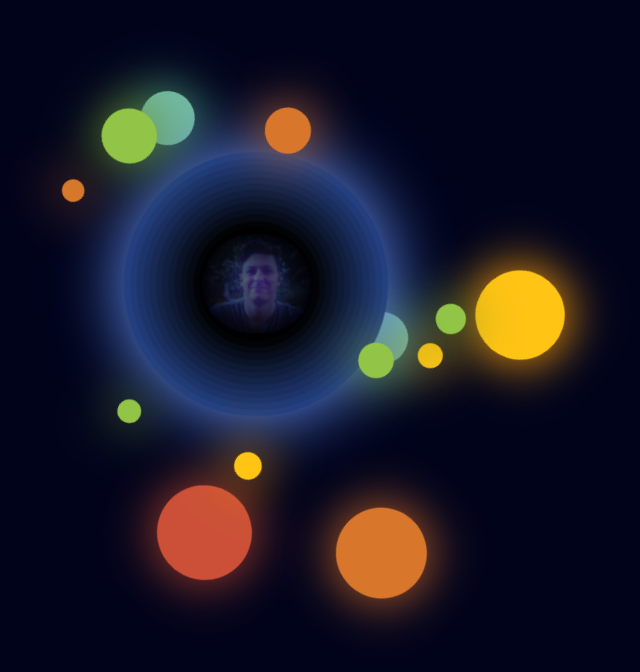
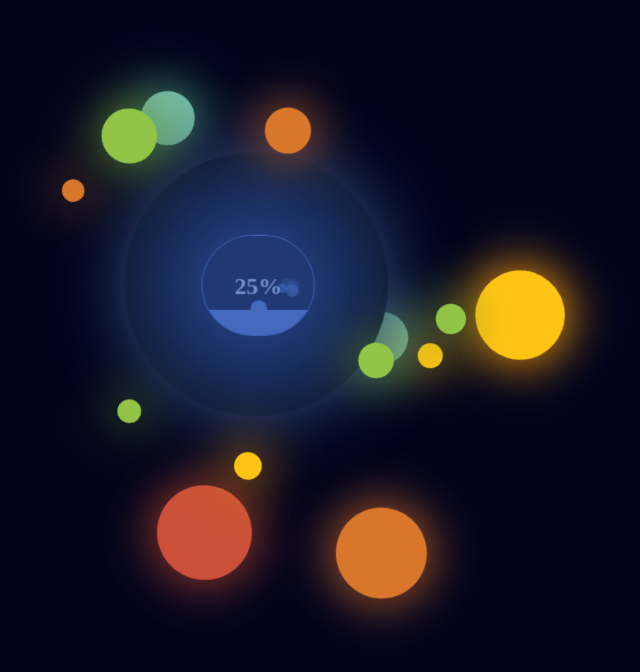
Before and after one commit to AdamBanham/personal-webpage-stack, a Vue app in the folder frontend/: page / in a window 1280 px wide. Shown: the part 116-788 px from the top of the page, without its empty margins (384-1024 px from the left). Built offline with nearby package versions, Linux system fonts and the light colour scheme.

Commit message:
now with some wavy bubles

```diff
--- a/frontend/src/components/home/faceHolder/faceHolder.vue
+++ b/frontend/src/components/home/faceHolder/faceHolder.vue
@@ -1,9 +1,33 @@
 <template>
   <div class="face-holder">
-        <div class="circle" v-for="i in Array.from({length:13}, (x,i) => i)" :key="i"></div>
-        <div class="circle face" />
+    <div
+      v-for="i in Array.from({length:13}, (x,i) => i)"
+      :key="i"
+      class="circle"
+    />
+    <div class="circle face">
+      <p class="progress">
+        25%
+      </p>
+      <div class="wave">
+        <div
+          class="blob blob-fg"
+        />
+        <div
+          class="blob blob-fg"
+        />
+        <div
+          class="blob blob-fg"
+        />
+        <div
+          class="blob blob-fg"
+        />
+        <div
+          class="blob blob-fg"
+        />
+      </div>
+    </div>
   </div>
-
 </template>
 
 <script>
@@ -14,6 +38,8 @@ name: "FaceHolder"
 
 <style lang="sass" scoped>
 @import "@/styles/colours.sass"
+@import "@/styles/animations.sass"
+
 .face-holder
     position: relative
     height: 400px
@@ -26,6 +52,7 @@ name: "FaceHolder"
     border-radius: 200px
     top: 0
     left: 0
+    filter: brightness(50%)
     position: absolute
     &:nth-child(1)
         box-shadow: 0 0 100px 10px $blue-4
@@ -33,23 +60,63 @@ name: "FaceHolder"
     $d : 19
     .circle
         &:nth-child(#{$i+1})
-            filter: brightness((100% - ($i) *($d/2.2)))
+            filter: brightness((50% + ($i) *($d/5.5)))
             height: (400px - $i * $d)
             width: (400px - $i * $d)
             border-radius: (400px - $i * $d)/2
             top: $i * ($d/2) * 1px
             left: $i * ($d/2) * 1px
 .face,.circle
-    &:nth-child(14)
-        filter: brightness(50%)
+  display: flex
+  flex-direction: column
+  justify-content: center
+  .progress
+    color: $blue-2
+    text-align: center
+    font-size: 36pt
+    font-weight: bold
+    z-index: 1
+  .wave
+    height: 100%
+    width: 100%
+    border-radius: 140px
+    z-index: 0
+    position: absolute
+    background: linear-gradient(0deg, $blue-5 25%, $blue-8 25%)
+    .blob
+      position: absolute
+      width: 100%
+      height: 50%
+      top: 70%
+    .blob-fg
+      &::after
+        @include wave()
+        opacity: 0
+        background: $blue-5
+        height: 50px
+        width: 50px
+        z-index: -2
+        animation: wave-rise 5s infinite ease-out
+  &:nth-child(14)
+        filter: brightness(90%)
+        border: 2.5px $blue-5 solid
         height: 200px
         width: 225px
         border-radius: 140px
-        background: url("./close_up.png"), radial-gradient(circle,$blue-4 5%, $blue-7 30%, $black-blue 75%),radial-gradient(circle, $black-blue 0%, $blue-7 40%), radial-gradient(circle,$blue-4 0%, $black-blue 70%),//, url("./close_up.png")
-        // background-color: $blue-7
+        // background: url("./close_up.png"), radial-gradient(circle,$blue-4 5%, $blue-7 30%, $black-blue 75%),radial-gradient(circle, $black-blue 0%, $blue-7 40%), radial-gradient(circle,$blue-4 0%, $black-blue 70%),//, url("./close_up.png")
+        background-color: $blue-8
         background-repeat: no-repeat
         background-size: auto
         background-blend-mode: overlay,lighten,overlay,darken
         transform: scale(.75) translateX(-47px) translateY(-32px)
-
+@for $i from 1 through 5
+  .face, .circle
+    .wave
+      .blob-fg
+        &:nth-child(#{$i})
+          &::after
+            @include random_ani_duration(3, 7)
+            @include random_ani_delay(1,3)
+            @include random_hw(20, 50)
+            @include random_left(15, 75)
 </style>
```
